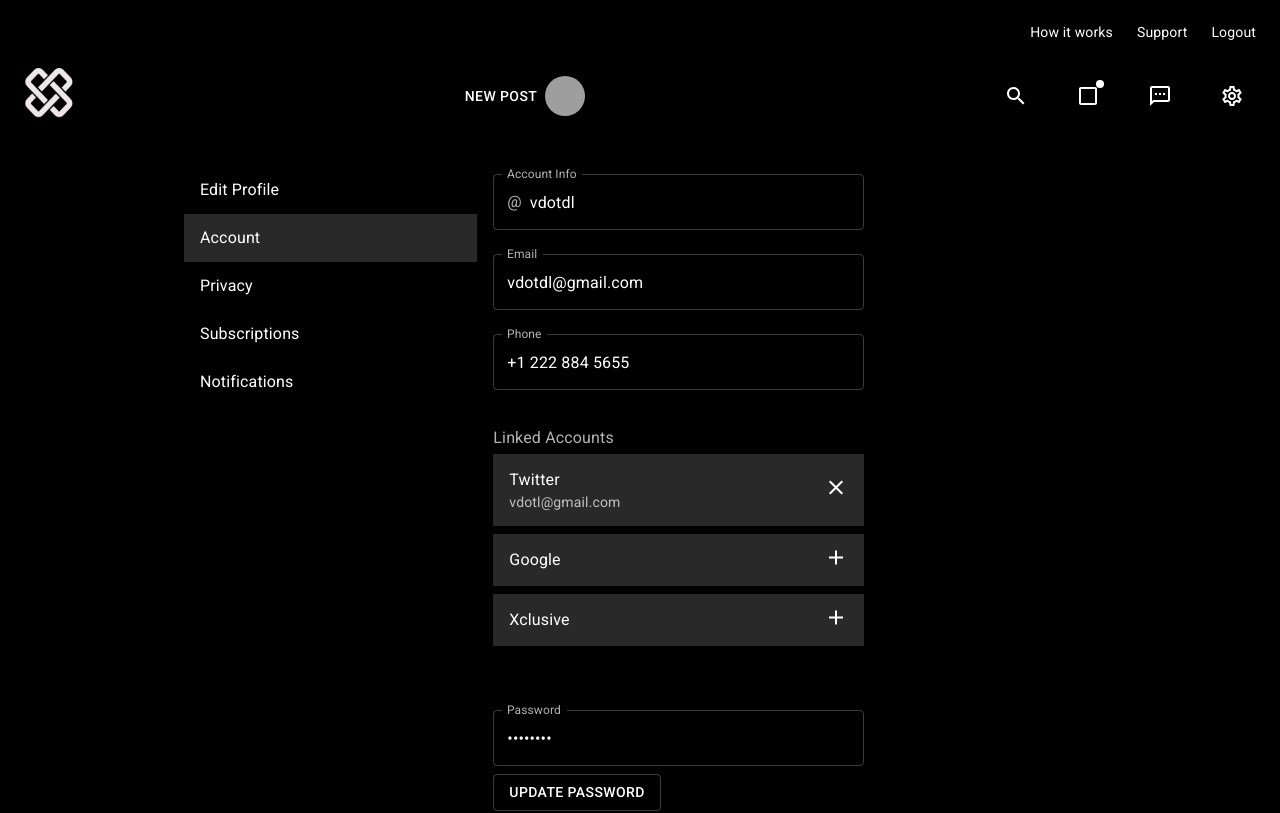
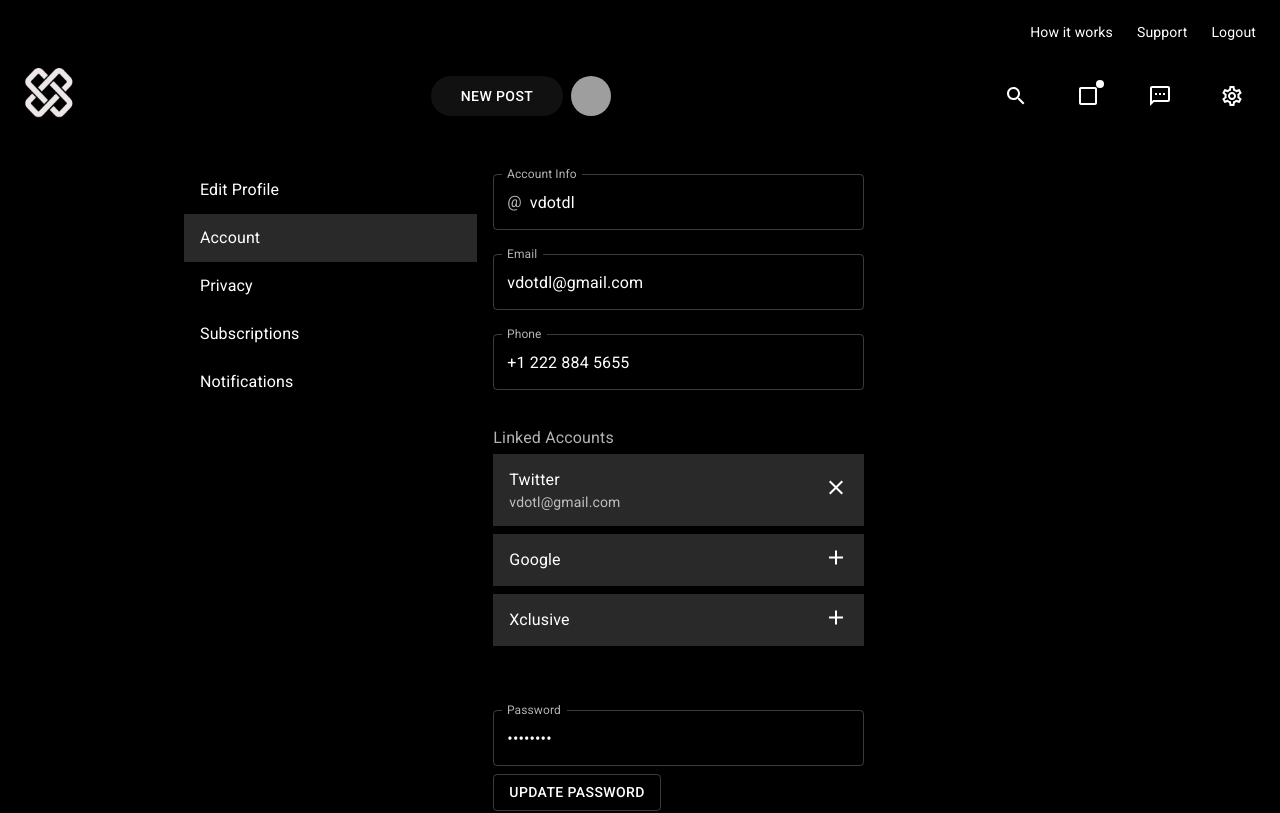
Before and after one commit to Invotyx/xclusiveMe-Frontend, a Next.js app: page /settings/account in a window 1280 px wide. Shown: the top 813 px of the page. Built offline with nearby package versions, Linux system fonts and the light colour scheme; grey boxes are pictures that could not be loaded.

Commit message:
RoundedButton

```diff
--- /dev/null
+++ b/pages/components/RoundedButton.js
@@ -0,0 +1,12 @@
+import Button from '@material-ui/core/Button';
+import { withStyles } from '@material-ui/core/styles';
+
+const StyledButton = withStyles({
+  root: {
+    borderRadius: '30px',
+    paddingLeft: '30px',
+    paddingRight: '30px',
+    backgroundColor: '#111',
+  },
+})(Button);
+export default StyledButton;
--- a/pages/components/logo-auth.js
+++ b/pages/components/logo-auth.js
@@ -5,7 +5,7 @@ import NextLink from 'next/link';
 import AppBar from '@material-ui/core/AppBar';
 import Toolbar from '@material-ui/core/Toolbar';
 import Divider from '@material-ui/core/Divider';
-import Button from '@material-ui/core/Button';
+import RoundedButton from './RoundedButton';
 import Avatar from '@material-ui/core/Avatar';
 import IconButton from '@material-ui/core/IconButton';
 import Box from '@material-ui/core/Box';
@@ -73,7 +73,13 @@ export default function Comp() {
         </Box>
         <Box flexGrow={1}>
           <Box display='flex'>
-            <Button color='inherit'>New Post</Button>
+            <Box mr={1} display='flex'>
+              <RoundedButton
+                color='inherit'
+              >
+                New Post
+              </RoundedButton>
+            </Box>
             <Avatar
               alt='Remy Sharp'
               src='https://material-ui.com/static/images/avatar/1.jpg'
```
